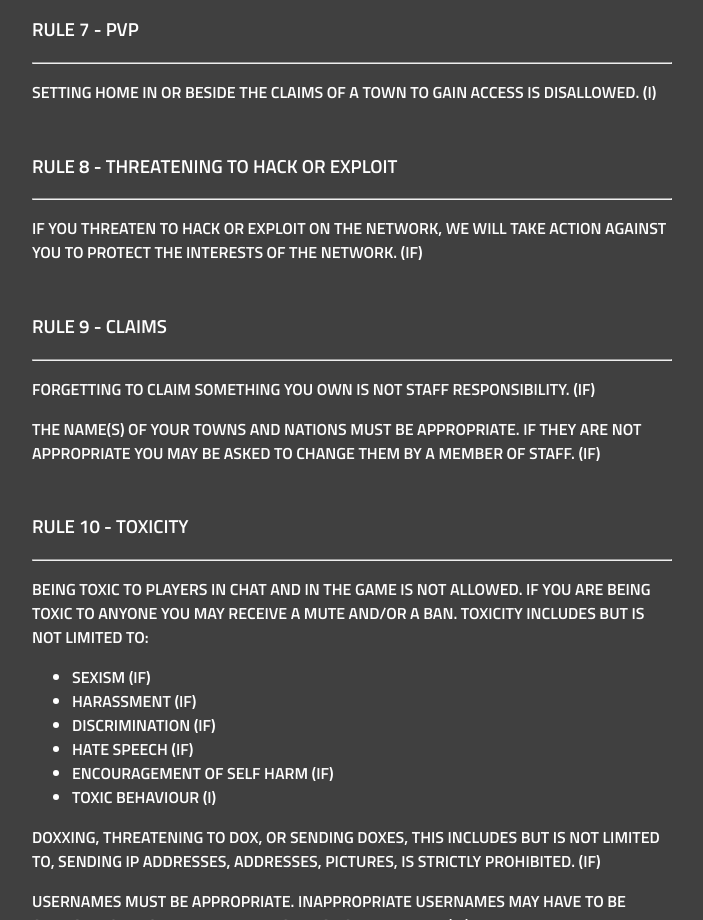
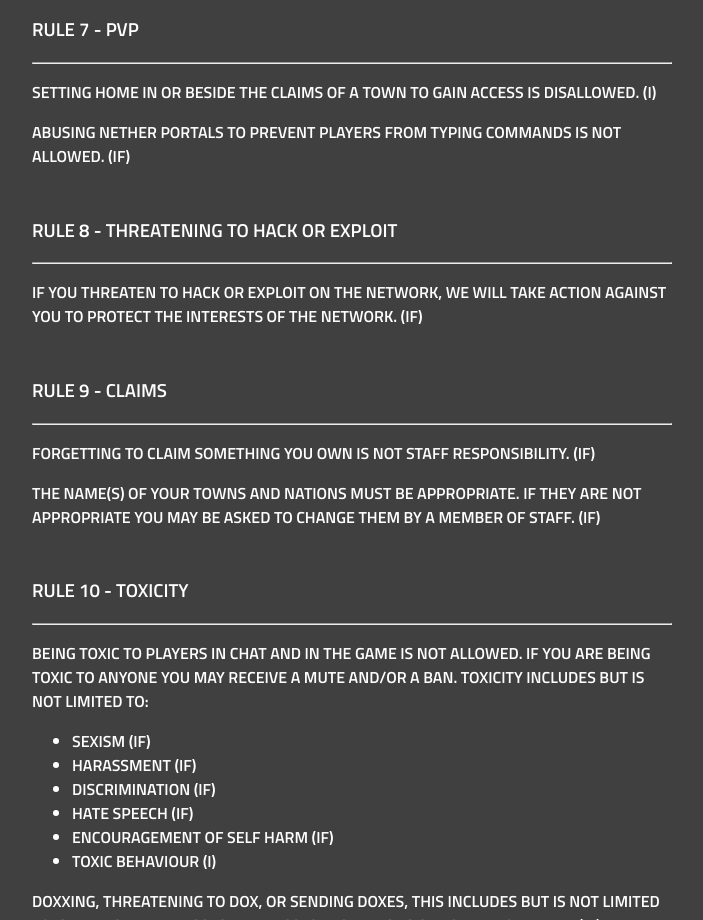
Before and after one commit to GoldenEdit/cloudnineweb, a plain HTML site: page rules.html in a window 1280 px wide. Shown: the part 2518-3438 px from the top of the page, without its empty margins (288-991 px from the left). Drawn offline with nearby package versions, Linux system fonts and the light colour scheme; some packages are replaced by stand-ins of ours; no server answers; a script that the page names is missing.

Commit message:
Nether portal abuse IF

```diff
--- a/rules.html
+++ b/rules.html
@@ -118,6 +118,7 @@
 				<hr>
 				<div class="rule-body">
 					<p>Setting home in or beside the claims of a town to gain access is disallowed. (I)</p>
+					<p>Abusing Nether Portals to prevent players from typing commands is not allowed. (IF)</p>
 				</div>
 			</div>
 			<div class="rule">
```
